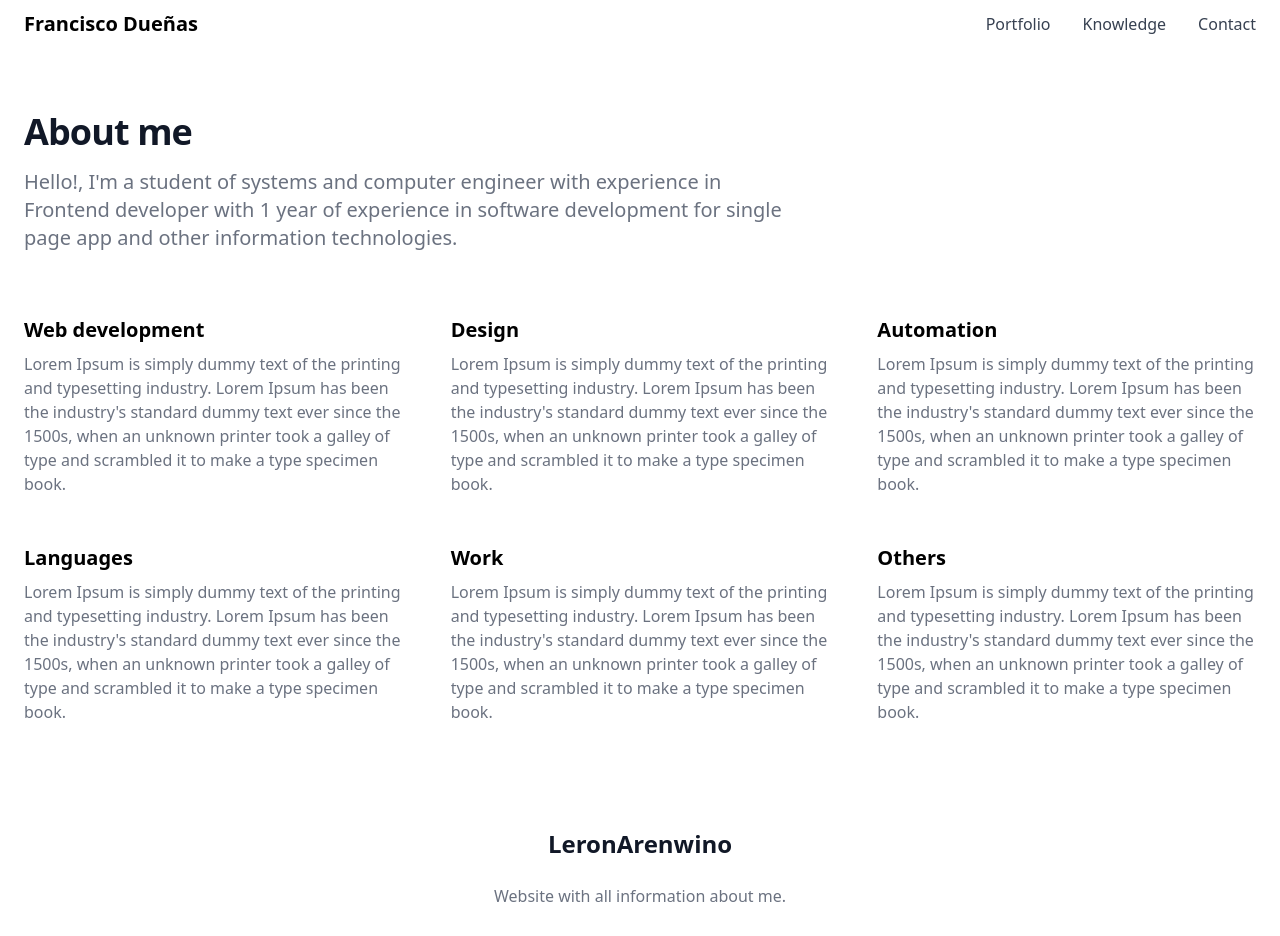
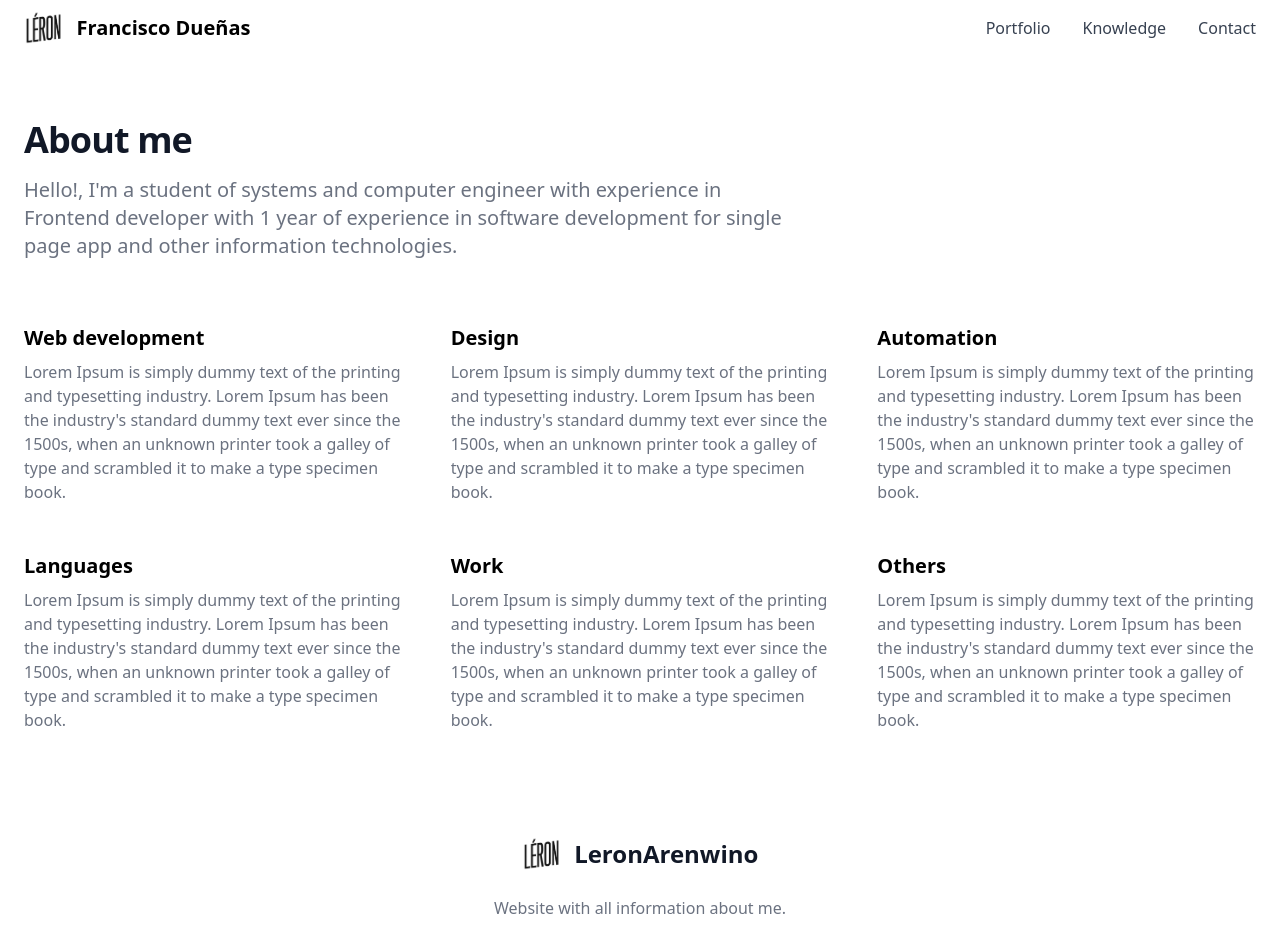
Before and after one commit to LeronArenwino/leronarenwino_page, a Vue app: page / in a window 1280 px wide. Shown: the top 936 px of the page. Built offline with nearby package versions, Linux system fonts and the light colour scheme.

Commit message:
:zap: Added logo

```diff
--- a/src/components/FooterComponent.vue
+++ b/src/components/FooterComponent.vue
@@ -2,9 +2,13 @@
   <footer class="p-4 bg-white md:p-8 lg:p-10 dark:bg-gray-800">
     <div class="mx-auto max-w-screen-xl text-center">
       <a
-        href="#"
+        href="https://leronarenwino.com"
         class="flex justify-center items-center text-2xl font-semibold text-gray-900 dark:text-white"
-      >
+        ><img
+          src="../assets/logo.png"
+          class="mr-3 h-6 sm:h-9"
+          alt="Leron Logo"
+        />
         LeronArenwino
       </a>
       <p class="my-6 text-gray-500 dark:text-gray-400">
--- a/src/components/HeaderComponent.vue
+++ b/src/components/HeaderComponent.vue
@@ -5,7 +5,11 @@
         class="flex flex-wrap justify-between items-center mx-auto max-w-screen-xl"
       >
         <a href="https://leronarenwino.com" class="flex items-center">
-          <span
+          <img
+            src="../assets/logo.png"
+            class="mr-3 h-6 sm:h-9"
+            alt="Leron Logo"
+          /><span
             class="self-center text-xl font-semibold whitespace-nowrap dark:text-white"
             >Francisco Dueñas</span
           >
```
